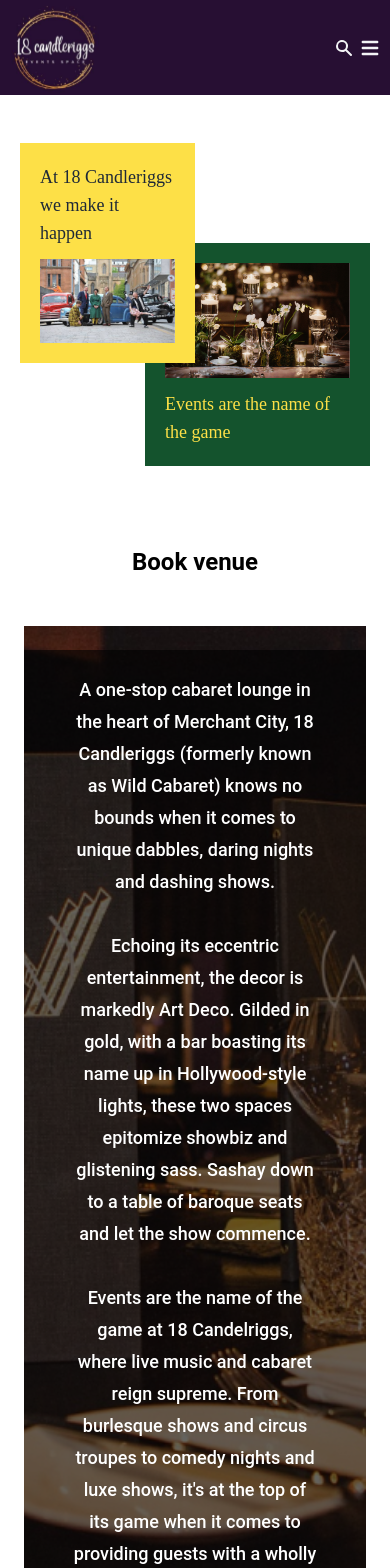
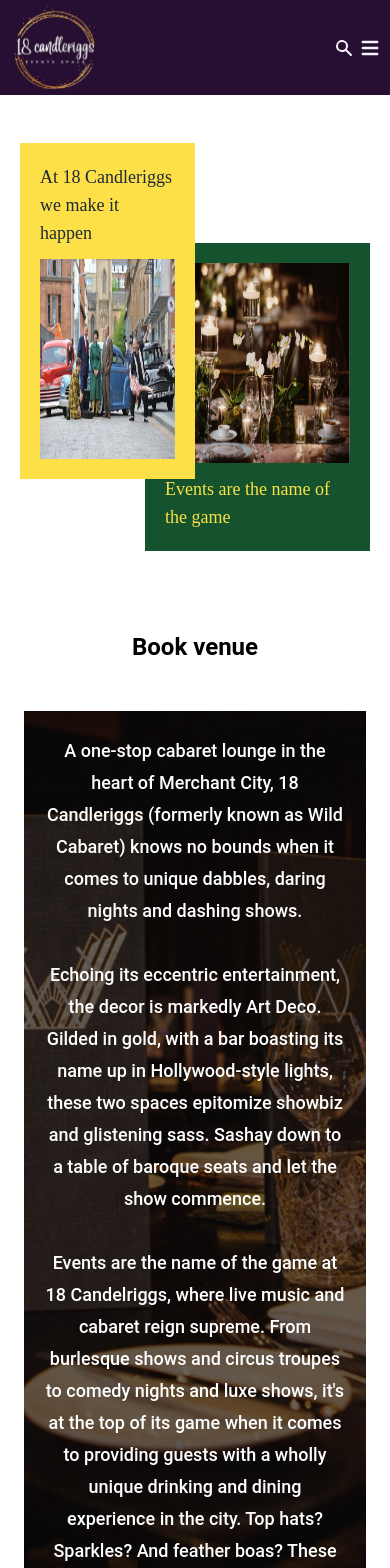
Before and after one commit to mohit77u/18candleriggs, a Next.js app: page /book-venue in a window 390 px wide. Shown: the top 1568 px of the page. Built offline with nearby package versions, Linux system fonts and the light colour scheme.

Commit message:
updated final

```diff
--- a/src/pages/book-venue.jsx
+++ b/src/pages/book-venue.jsx
@@ -33,9 +33,9 @@
       <section className="book sm:px-12 px-6 py-8">
         <h2 className="text-center text-2xl sm:text-3xl font-semibold mb-12">Book venue</h2>
 
-        <div className="book-details grid md:grid-cols-2 grid-cols-1 gap-6 mt-6">
-          <div></div>
-          <div className='bg-black/60 py-6 px-12'>
+        <div className="book-details grid md:grid-cols-2 grid-cols-1 md:gap-6 mt-6">
+          <div className='hideen md:block'></div>
+          <div className='bg-black/60 py-6 md:px-12 px-5'>
             <p className='text-white text-lg font-medium mb-8 leading-8 text-center'>A one-stop cabaret lounge in the heart of Merchant City, 18 Candleriggs (formerly known as Wild Cabaret) knows no bounds when it comes to unique dabbles, daring nights and dashing shows.</p>
             <p className='text-white text-lg font-medium mb-8 leading-8 text-center'>Echoing its eccentric entertainment, the decor is markedly Art Deco. Gilded in gold, with a bar boasting its name up in Hollywood-style lights, these two spaces epitomize showbiz and glistening sass. Sashay down to a table of baroque seats and let the show commence.</p>
             <p className='text-white text-lg font-medium mb-8 leading-8 text-center'>Events are the name of the game at 18 Candelriggs, where live music and cabaret reign supreme. From burlesque shows and circus troupes to comedy nights and luxe shows, it's at the top of its game when it comes to providing guests with a wholly unique drinking and dining experience in the city. Top hats? Sparkles? And feather boas? These all come as standard.</p>
@@ -48,7 +48,7 @@
       </section>
 
       {/* bottom section */}
-      <section className="py-12 sm:px-12 px-8">
+      <section className="py-12 sm:px-12 px-5">
         <div className="grid md:grid-cols-2 gap-6 bg-primary p-8">
           <div className='grid sm:grid-cols-2 grid-cols-1 gap-6'>
             <div>
--- a/src/styles/globals.css
+++ b/src/styles/globals.css
@@ -42,3 +42,7 @@
     min-height: 425px;
     object-fit: 'cover';
 }
+
+.venue-banner img{
+    min-height: 200px;
+}
```
